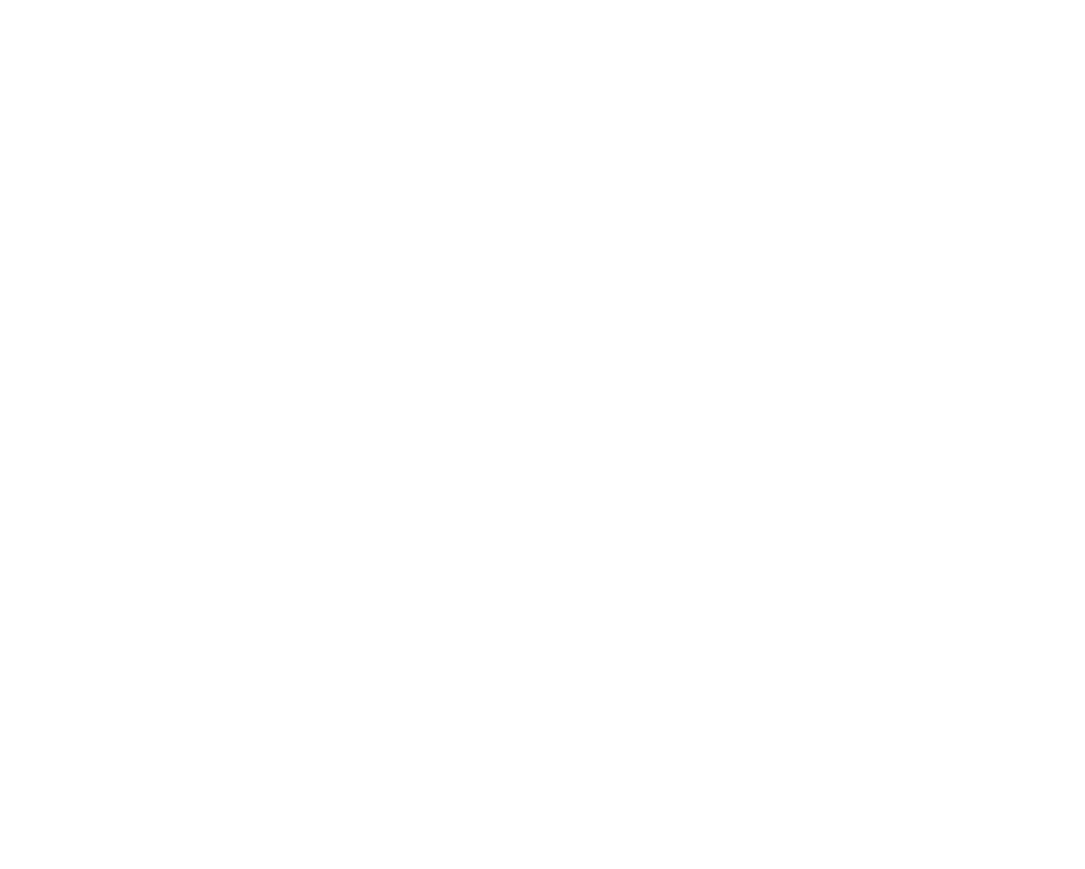
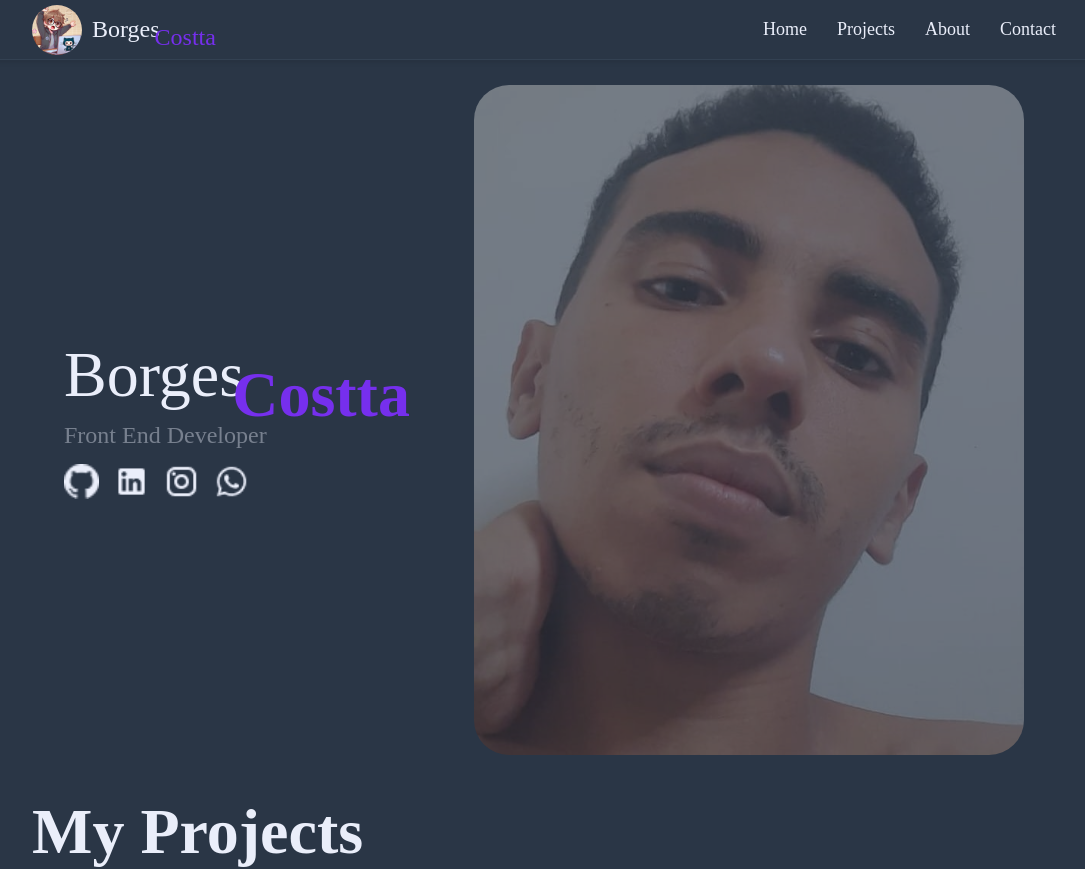
Before and after one commit to SidyDev-AI/sidyfolio, a plain HTML site: page index.html in a window 1280 px wide. Shown: the whole page, without its empty margins (96-1181 px from the left). Before the commit the page ends 800 px from the top, so only its background shows below. Drawn offline with Linux system fonts and the light colour scheme.

Commit message:
Criando home da página.

```diff
--- a/index.html
+++ b/index.html
@@ -3,11 +3,47 @@
 <head>
   <meta charset="UTF-8">
   <meta name="viewport" content="width=device-width, initial-scale=1.0">
+  <link rel="stylesheet" href="./src/css/config.css">
   <title>SidyFólio</title>
 </head>
 <body>
-  <header></header>
-  <main></main>
+  <header>
+    <nav id="navbar">
+      <div id="perfil-nav">
+        <img src="./src/assets/img/perfil.webp">
+        <p class="p1">Borges</p>
+        <p class="p2">Costta</p>
+      </div>
+      <ul id="list-nav">
+        <li><a href="">Home</a></li>
+        <li><a href="">Projects</a></li>
+        <li><a href="">About</a></li>
+        <li><a href="">Contact</a></li>
+      </ul>
+    </nav>
+  </header>
+  <main>
+    <section id="home">
+      <div class="perfil">
+        <div class="name-perfil">
+          <p class="first-name">Borges</p>
+          <p class="last-name">Costta</p>
+        </div>
+        <p class="function">Front End Developer</p>
+        <div class="links">
+          <a href=""><img src="./src/assets/img/github.png" alt="logo github"></a>
+          <a href=""><img src="./src/assets/img/linkedin.png" alt="logo linkedin"></a>
+          <a href=""><img src="./src/assets/img/instagram.png" alt="logo instagram"></a>
+          <a href=""><img src="./src/assets/img/whatsapp.png" alt="logo whatsapp"></a>
+        </div>
+      </div>
+      <img class="img-perfil" src="./src/assets/img/perfil2.jpg">
+    </section>
+
+    <section id="projects">
+      <h1 class="title">My Projects</h1>
+    </section>
+  </main>
   <footer></footer>
 </body>
 </html>
--- a/src/css/config.css
+++ b/src/css/config.css
@@ -2,6 +2,7 @@
   margin: 0;
   padding: 0;
   box-sizing: border-box;
+  font-family: "Staylista";
 }
 
 :root {
@@ -11,3 +12,128 @@
   --primary: #762FED;
   --secundary: #A259CC;
 }
+
+body {
+  display: grid;
+  justify-content: center;
+  background-color: var(--background);
+  width: 100vw;
+  height: 100vh;
+}
+
+#navbar {
+  display: flex;
+  justify-content: space-between;
+  align-items: center;
+  height: 60px;
+  border-bottom: 1px solid #334152;
+  position: fixed;
+  top: 0;
+  left: 0;
+  width: 100%;
+  z-index: 1000;
+  box-shadow: 0 2px 5px rgba(0, 0, 0, 0.1);
+  padding: 0 10%;
+}
+
+#perfil-nav {
+  display: flex;
+  justify-content: center;
+  align-items: center;
+}
+
+#perfil-nav > img {
+  width: 50px;
+  border-radius: 50%;
+  margin-right: 10px;
+}
+
+#perfil-nav > .p1 {
+  color: var(--font-write);
+  font-size: 24px;
+  font-weight: 400;
+}
+
+#perfil-nav > .p2 {
+  color: var(--primary);
+  font-size: 24px;
+  font-weight: 500;
+  margin-top: 15px;
+  margin-left: -5px;
+}
+
+#list-nav {
+  display: flex;
+  gap: 30px;
+  font-size: 18px;
+}
+
+#list-nav > li {
+  list-style: none;
+}
+
+#list-nav > li a {
+  text-decoration: none;
+  color: var(--font-write);
+  transition: .6s;
+}
+
+#list-nav > li a:hover {
+  color: var(--primary);
+}
+
+#home {
+  margin-top: 70px;
+  width: 80vw;
+  height: 700px;
+  display: flex;
+  align-items: center;
+  justify-content: space-around;
+  margin-bottom: 25px;
+}
+
+.name-perfil {
+  display: flex;
+}
+
+.first-name {
+  color: var(--font-write);
+  font-size: 64px;
+}
+
+.last-name {
+  color: var(--primary);
+  font-size: 64px;
+  margin-top: 20px;
+  margin-left: -12px;
+  font-weight: 600;
+}
+
+.function {
+  font-size: 24px;
+  color: var(--font-write);
+  margin-top: -10px;
+  opacity: .4;
+}
+
+.links {
+  display: flex;
+  gap: 15px;
+  align-items: center;
+  margin-top: 15px;
+}
+
+.links > a img {
+  width: 35px;
+}
+
+.img-perfil {
+  width: 550px;
+  opacity: .4;
+  border-radius: 35px;
+}
+
+.title {
+  font-size: 64px;
+  color: var(--font-write);
+}
```
Also changed, not shown: src/assets/img/github.png (added), src/assets/img/instagram.png (added), src/assets/img/linkedin.png (added), src/assets/img/perfil1.jpg (added), src/assets/img/perfil2.jpg (added), src/assets/img/whatsapp.png (added).
